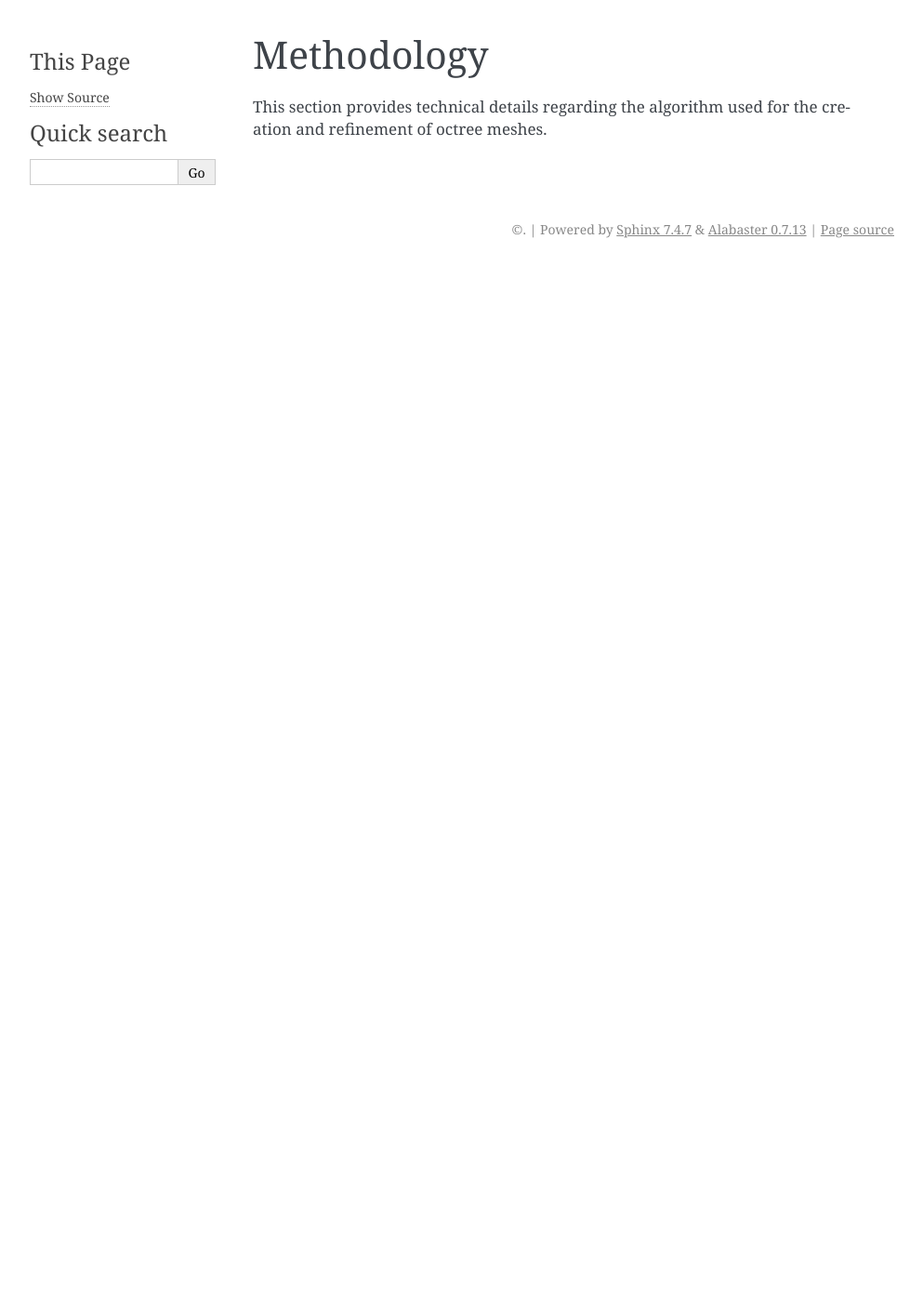
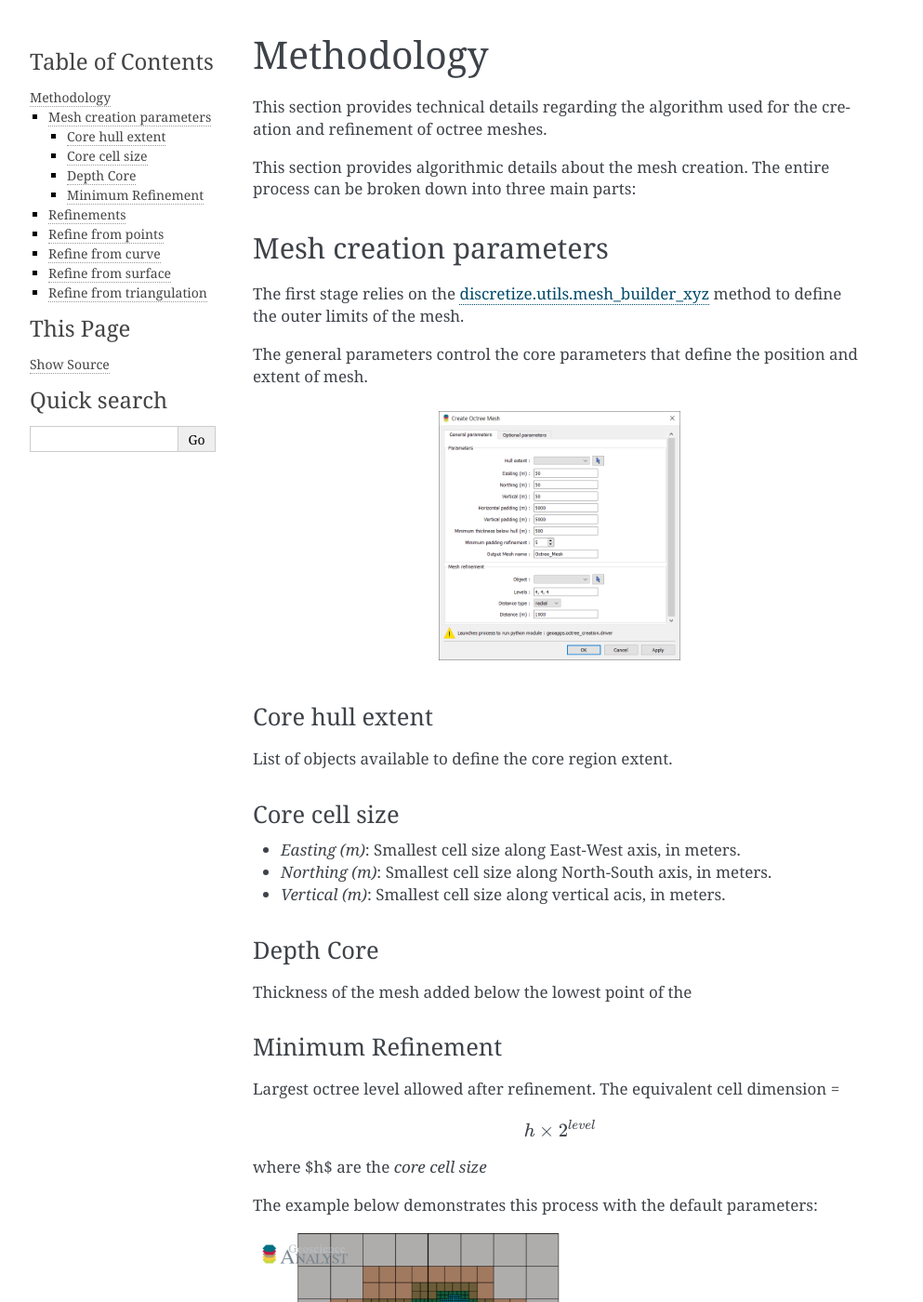
Before and after one commit to MiraGeoscience/octree-creation-app, a Sphinx documentation site: the page built from docs/source/methodology.rst, in a window 1280 px wide and 1400 px high. Shown: the whole window at 93% size, without its empty margins (148-1141 px from the left). Built offline with Sphinx 7.4.7, drawn with Linux system fonts in a browser that asks for light colours; some of the changed text lies outside the part shown.

Commit message:
Add content to methodology

```diff
--- a/docs/source/methodology.rst
+++ b/docs/source/methodology.rst
@@ -5,3 +5,120 @@
 
 This section provides technical details regarding the algorithm used for the
 creation and refinement of octree meshes.
+
+This section provides algorithmic details about the mesh creation. The entire process can be broken down into three main parts:
+
+.. _mesh_creation:
+
+Mesh creation parameters
+------------------------
+
+The first stage relies on the `discretize.utils.mesh_builder_xyz <http://discretize.simpeg.xyz/en/main/api/generated/discretize.utils.mesh_builder_xyz.html?highlight=xyz#discretize-utils-mesh-builder-xyz>`_
+method to define the outer limits of the mesh.
+
+The general parameters control the core parameters that define the position and extent of mesh.
+
+.. figure:: /images/ui_json.png
+    :scale: 40%
+
+
+Core hull extent
+^^^^^^^^^^^^^^^^
+List of objects available to define the core region extent.
+
+Core cell size
+^^^^^^^^^^^^^^
+- *Easting (m)*: Smallest cell size along East-West axis, in meters.
+- *Northing (m)*: Smallest cell size along North-South axis, in meters.
+- *Vertical (m)*: Smallest cell size along vertical acis, in meters.
+
+Depth Core
+^^^^^^^^^^
+Thickness of the mesh added below the lowest point of the
+
+Minimum Refinement
+^^^^^^^^^^^^^^^^^^
+Largest octree level allowed after refinement.
+The equivalent cell dimension =
+
+.. math::
+
+    h \times 2^{level}
+
+where $h$ are the *core cell size*
+
+The example below demonstrates this process with the default parameters:
+
+.. image:: images/octree_padding_distance.png
+  :width: 400
+  :alt: paddings
+
+
+**Horizontal extent (East-West):**
+
+    Input: 5600 m (hull) + 2*1000 m (pad) = 7600 m
+
+    Round: 7600 m / 25 m/cell = 304 cells -> 512 cells
+
+    Final: 512 cells * 25 m/cell = 12800 m
+
+
+**Vertical extent:**
+
+    Input: 46 m (hull) + 2*1000 m (pad) + 500 (core) m = 2546 m
+
+    Round: 2546 m / 25 m/cell = 102 cells -> 128 cells
+
+    Final: 128 cells * 25 m/cell = 3,200 m
+
+
+.. _refinements:
+
+Refinements
+-----------
+
+Once the extent of the mesh has been defined, the program can proceed with refinement of the mesh.
+The following section describe the different refinement strategies available.
+
+
+Refine from points
+------------------
+
+.. automethod:: octree_creation_app.driver.OctreeDriver.refine_tree_from_points
+
+This method refines an octree mesh radially from the vertices of an object.
+
+.. image:: images/octree_radial.png
+  :width: 400
+  :alt: radial
+
+
+Refine from curve
+-----------------
+
+.. automethod:: octree_creation_app.driver.OctreeDriver.refine_tree_from_curve
+
+This method refines an octree mesh along the segments of a curve object.
+
+
+Refine from surface
+-------------------
+
+.. automethod:: octree_creation_app.driver.OctreeDriver.refine_tree_from_surface
+
+This method refines an octree mesh along a surface. It is a faster
+implementation then the `Refine from triangulation`_ method, but it assumes the surface
+to be mostly horizontal (z-normal). It is especially useful for refining meshes along topography.
+
+.. image:: images/octree_surface.png
+  :width: 400
+  :alt: surface
+
+
+Refine from triangulation
+-------------------------
+
+.. automethod:: octree_creation_app.driver.OctreeDriver.refine_tree_from_triangulation
+
+The function is used to refine an octree mesh on a triangulated surface in 3D. It is
+especially useful for refining meshes along geological features, such as faults and geological contacts.
```
Also changed, not shown: docs/source/getting_started.rst (+0 -37 lines), docs/source/usage.rst (+40 -32 lines), .rstcheck.cfg, docs/source/images/octree_core_depth.png (added), docs/source/images/octree_padding_distance.png (added), docs/source/images/octree_radial.png (added), docs/source/images/octree_refinement.png (added), docs/source/images/octree_surface.png (added).
